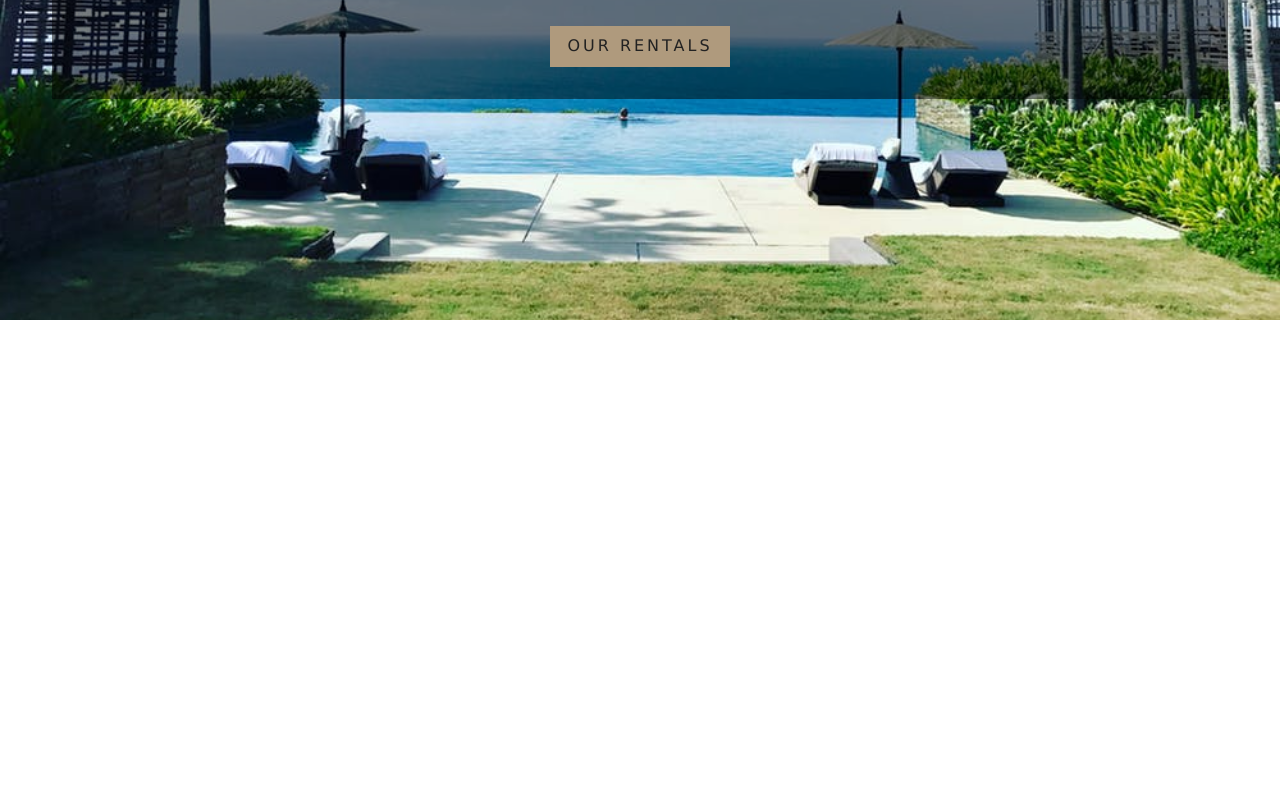
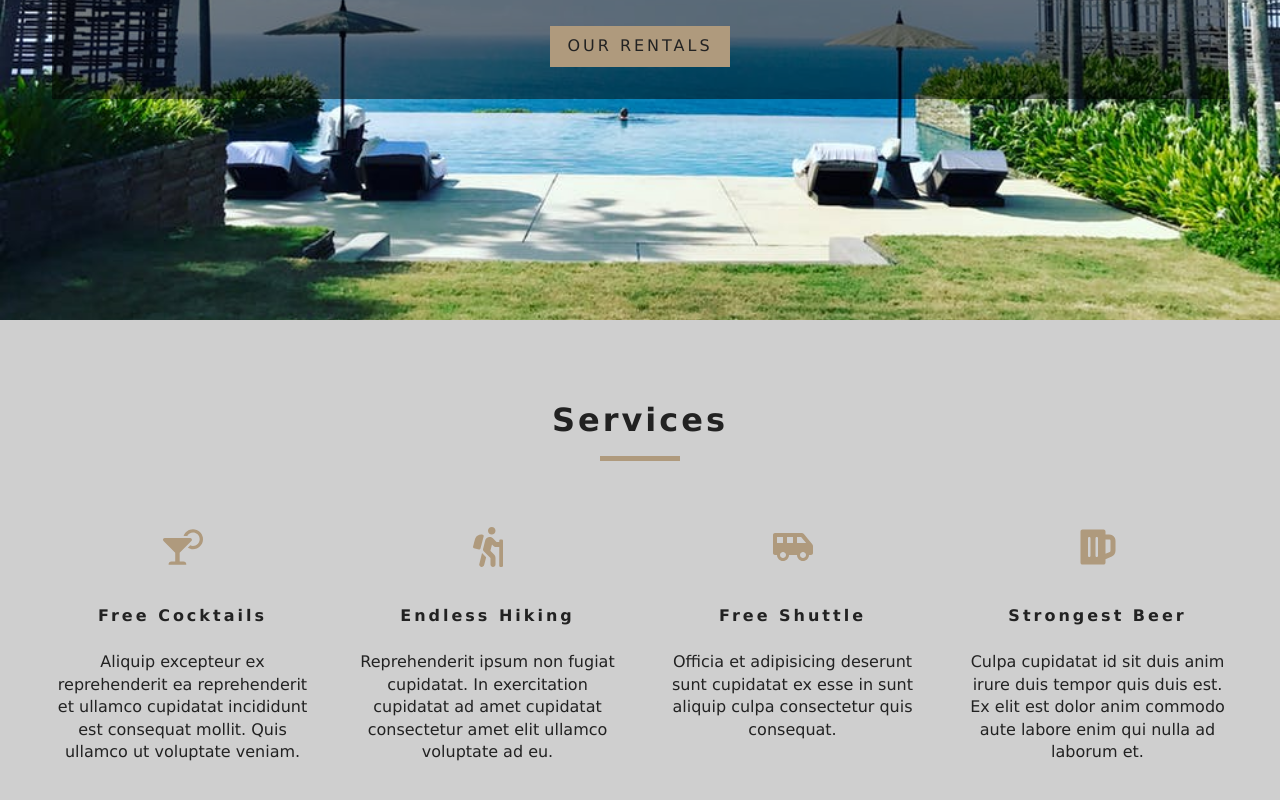
Before and after one commit to bbbeesh/Housing-Guru, a React (Create React App) app: page / in a window 1280 px wide. Shown: the part 480-1280 px from the top of the page. Before the commit the page ends 800 px from the top, so only its background shows below. Built offline with nearby package versions, Linux system fonts and the light colour scheme.

Commit message:
Adding Services

```diff
--- a/src/App.css
+++ b/src/App.css
@@ -252,6 +252,7 @@
 }
 .services h6 {
 	letter-spacing: var(--mainSpacing);
+	text-transform: capitalize;
 }
 .services p {
 	width: 80%;
--- /dev/null
+++ b/src/components/Services.js
@@ -0,0 +1,48 @@
+import React, { Component } from "react";
+import { FaCocktail, FaHiking, FaShuttleVan, FaBeer } from "react-icons/fa";
+import { Title } from "./Title";
+
+export default class Services extends Component {
+	state = {
+		services: [
+			{
+				icon: <FaCocktail />,
+				title: "Free Cocktails",
+				info: "Aliquip excepteur ex reprehenderit ea reprehenderit et ullamco cupidatat incididunt est consequat mollit. Quis ullamco ut voluptate veniam.",
+			},
+			{
+				icon: <FaHiking />,
+				title: "Endless Hiking",
+				info: "Reprehenderit ipsum non fugiat cupidatat. In exercitation cupidatat ad amet cupidatat consectetur amet elit ullamco voluptate ad eu.",
+			},
+			{
+				icon: <FaShuttleVan />,
+				title: "Free Shuttle",
+				info: "Officia et adipisicing deserunt sunt cupidatat ex esse in sunt aliquip culpa consectetur quis consequat.",
+			},
+			{
+				icon: <FaBeer />,
+				title: "Strongest Beer",
+				info: "Culpa cupidatat id sit duis anim irure duis tempor quis duis est. Ex elit est dolor anim commodo aute labore enim qui nulla ad laborum et.",
+			},
+		],
+	};
+	render() {
+		return (
+			<section className="services">
+				<Title title="Services" />
+				<div className="services-center">
+					{this.state.services.map((item, idx) => {
+						return (
+							<article key={idx} className="service">
+								<span>{item.icon}</span>
+								<h6>{item.title}</h6>
+								<p>{item.info}</p>
+							</article>
+						);
+					})}
+				</div>
+			</section>
+		);
+	}
+}
--- /dev/null
+++ b/src/components/Title.js
@@ -0,0 +1,10 @@
+import React from "react";
+
+export const Title = ({ title }) => {
+	return (
+		<div className="section-title">
+			<h4>{title}</h4>
+			<div />
+		</div>
+	);
+};
--- a/src/pages/Home.js
+++ b/src/pages/Home.js
@@ -1,10 +1,12 @@
 import React, { Component } from "react";
 import Hero from "../components/Hero";
+import Services from "../components/Services";
 import { Banner } from "../components/Banner";
 import { Link } from "react-router-dom";
 export default class Home extends Component {
 	render() {
 		return (
+			<>
 				<Hero>
 					<Banner
 						title="Affordable Accomodation"
@@ -15,6 +17,8 @@
 						</Link>
 					</Banner>
 				</Hero>
+				<Services />
+			</>
 		);
 	}
 }
```
Lines whose indentation alone changed are shown as unchanged.
